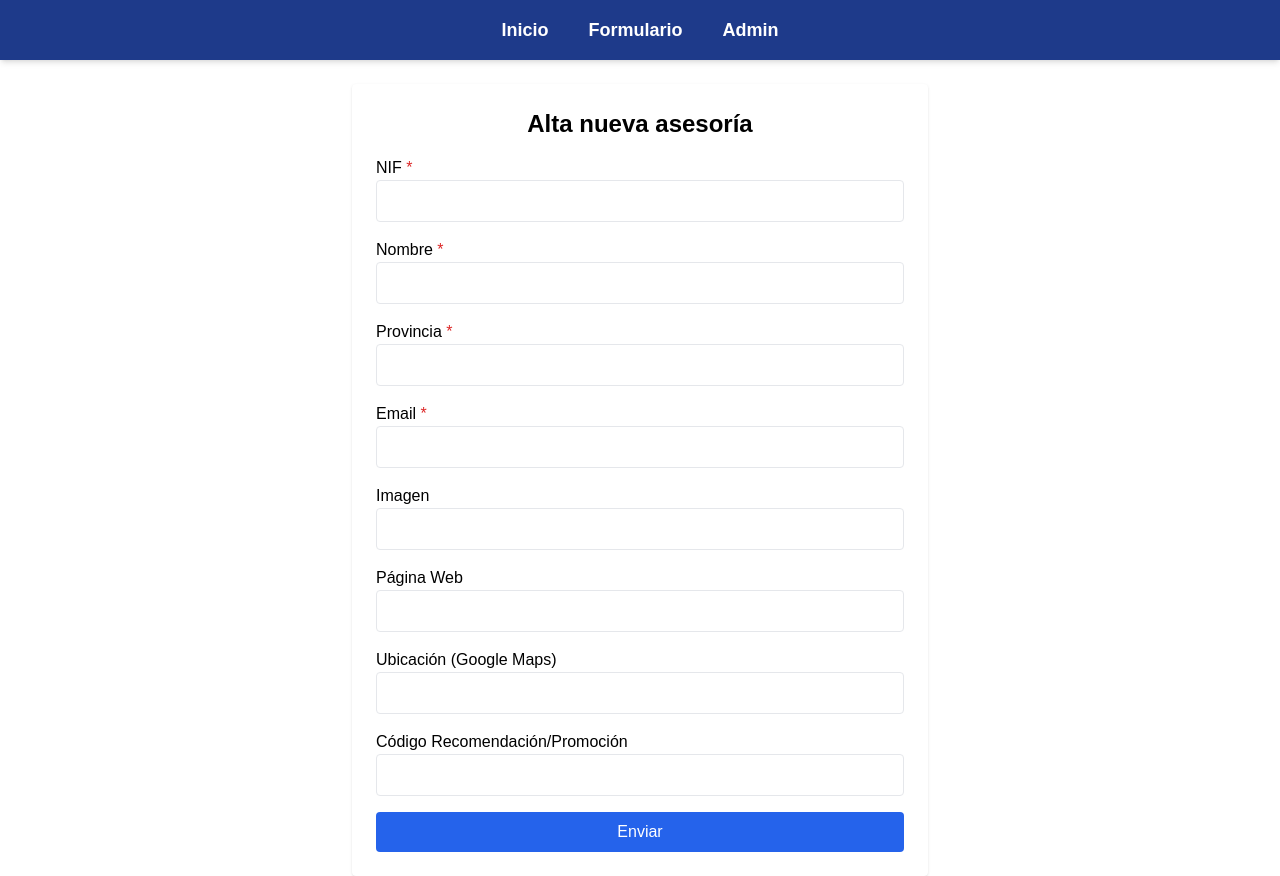
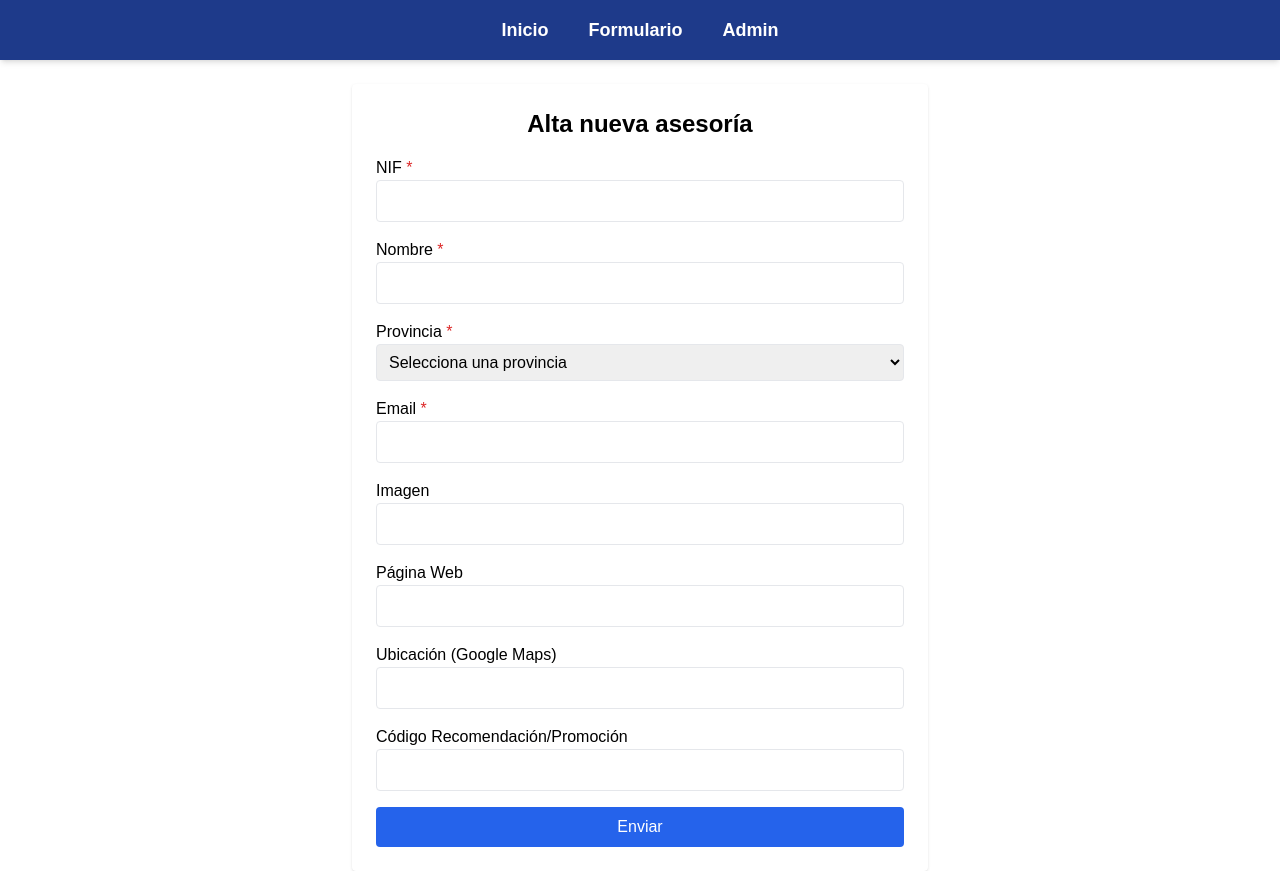
Before and after one commit to emiliohv/taxrating, a React (Vite) app in the folder frontend/: page /formulario in a window 1280 px wide. Built offline with nearby package versions, Linux system fonts and the light colour scheme.

Commit message:
desplegable provincias en formulario

```diff
--- a/frontend/src/pages/Formulario.jsx
+++ b/frontend/src/pages/Formulario.jsx
@@ -81,8 +81,27 @@ const Formulario = () => {
         </label>
         <label>
           Provincia <span className="text-red-600">*</span>
-          <input type="text" name="province" value={form.province} onChange={handleChange} className="border p-2 rounded w-full" />
+          <select
+            name="province"
+            value={form.province}
+            onChange={handleChange}
+            className="border p-2 rounded w-full"
+            required
+          >
+            <option value="">Selecciona una provincia</option>
+            {[
+              "Álava", "Albacete", "Alicante", "Almería", "Asturias", "Ávila", "Badajoz", "Barcelona", "Burgos",
+              "Cáceres", "Cádiz", "Cantabria", "Castellón", "Ciudad Real", "Córdoba", "Cuenca", "Girona", "Granada",
+              "Guadalajara", "Guipúzcoa", "Huelva", "Huesca", "Illes Balears", "Jaén", "La Coruña", "La Rioja", "Las Palmas",
+              "León", "Lleida", "Lugo", "Madrid", "Málaga", "Murcia", "Navarra", "Ourense", "Palencia", "Pontevedra",
+              "Salamanca", "Santa Cruz de Tenerife", "Segovia", "Sevilla", "Soria", "Tarragona", "Teruel", "Toledo",
+              "Valencia", "Valladolid", "Vizcaya", "Zamora", "Zaragoza", "Ceuta", "Melilla"
+            ].map((provincia) => (
+              <option key={provincia} value={provincia}>{provincia}</option>
+            ))}
+          </select>
         </label>
+
         <label>
           Email <span className="text-red-600">*</span>
           <input type="email" name="email" value={form.email} onChange={handleChange} className="border p-2 rounded w-full" />
```
